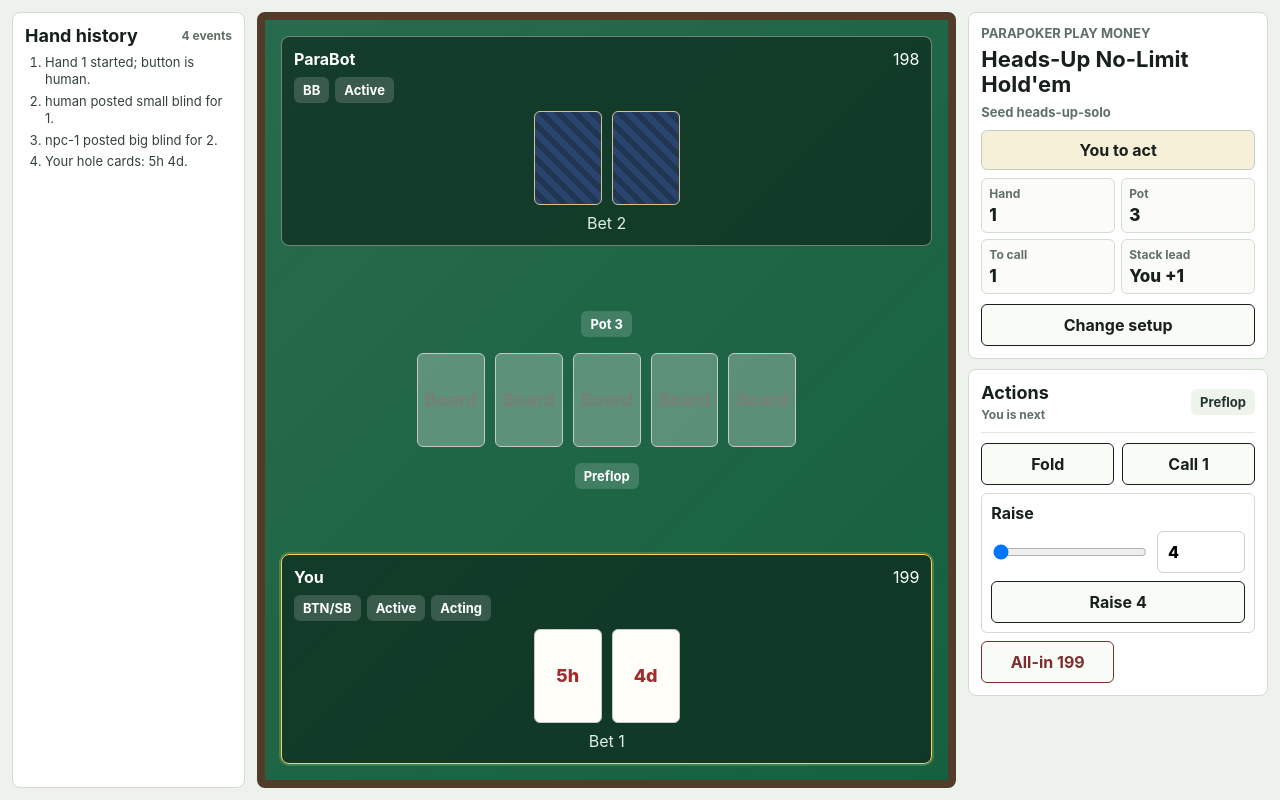
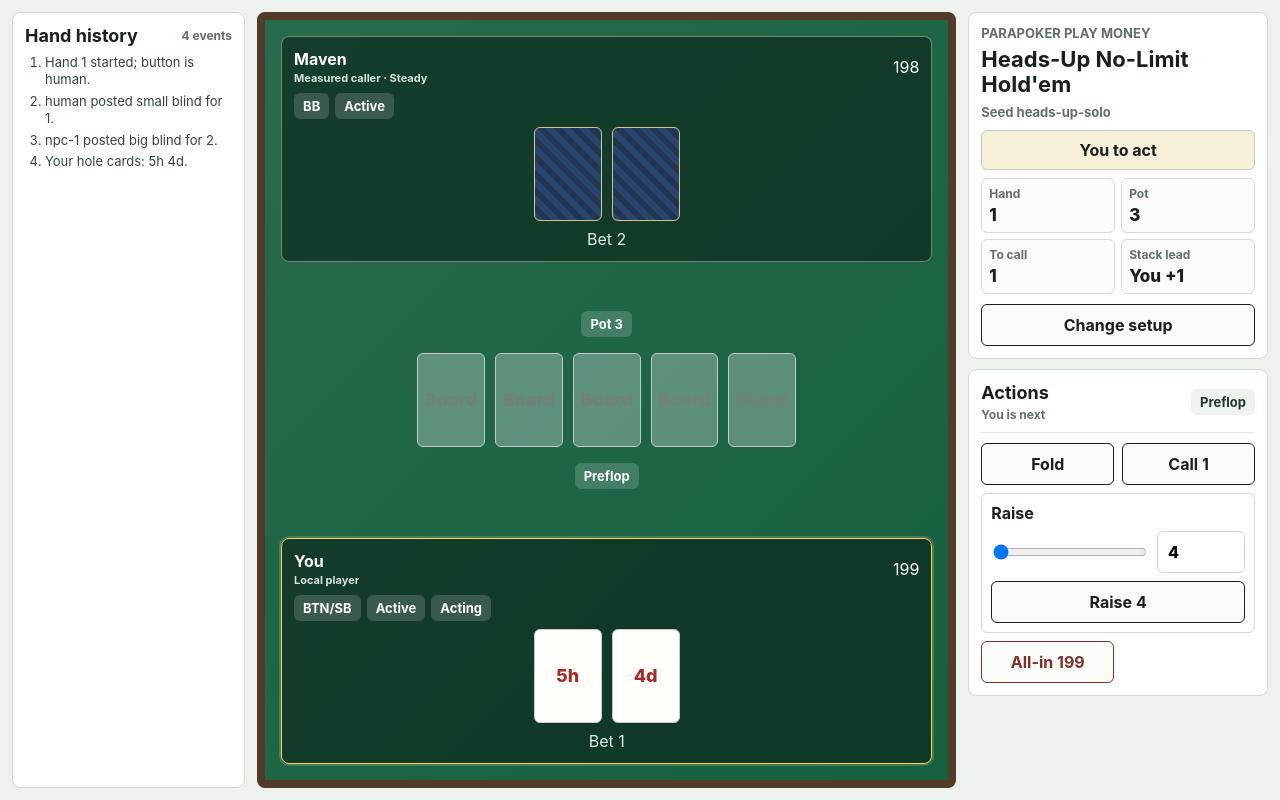
Before and after one commit to simply0307/parapoker-official-client, a React (Vite) app: page / in a window 1280 px wide. Both pictures are taken after a click on the button "Start Match". Built offline with nearby package versions, Linux system fonts and the light colour scheme.

Commit message:
Add local NPC and hand result presentation

```diff
--- a/src/index.css
+++ b/src/index.css
@@ -377,6 +377,18 @@ h2 {
   gap: 12px;
 }
 
+.seat-meta div {
+  min-width: 0;
+  display: grid;
+  gap: 2px;
+}
+
+.seat-role {
+  color: #d4e7dc;
+  font-size: 11px;
+  font-weight: 700;
+}
+
 .badges {
   display: flex;
   flex-wrap: wrap;
@@ -498,6 +510,32 @@ h2 {
 .controls-header div {
   display: grid;
   gap: 4px;
+}
+
+.hand-result-card {
+  border: 1px solid #d3dbd2;
+  border-radius: 6px;
+  padding: 9px;
+  background: #fbfcf8;
+  display: grid;
+  gap: 8px;
+}
+
+.hand-result-card div,
+.revealed-list {
+  display: grid;
+  gap: 4px;
+}
+
+.hand-result-card span {
+  color: #43524b;
+  font-size: 12px;
+  font-weight: 700;
+}
+
+.revealed-list {
+  border-top: 1px solid #e2e7df;
+  padding-top: 8px;
 }
 
 .round-pill {
--- /dev/null
+++ b/src/npc/roster.ts
@@ -0,0 +1,20 @@
+import type { SeatId } from '../poker-engine'
+
+export interface LocalNpcPresentation {
+  seatId: SeatId
+  name: string
+  archetype: string
+  difficulty: 'steady'
+}
+
+export const LOCAL_NPC_ROSTER: LocalNpcPresentation[] = [
+  { seatId: 'npc-1', name: 'Maven', archetype: 'Measured caller', difficulty: 'steady' },
+  { seatId: 'npc-2', name: 'Rook', archetype: 'Pressure raiser', difficulty: 'steady' },
+  { seatId: 'npc-3', name: 'Quinn', archetype: 'Board watcher', difficulty: 'steady' },
+  { seatId: 'npc-4', name: 'Sol', archetype: 'Pot controller', difficulty: 'steady' },
+  { seatId: 'npc-5', name: 'Vega', archetype: 'Value hunter', difficulty: 'steady' },
+]
+
+export function localNpcPresentation(seatId: SeatId): LocalNpcPresentation | undefined {
+  return LOCAL_NPC_ROSTER.find((npc) => npc.seatId === seatId)
+}
--- a/src/table-controllers/local-single-player/LocalSinglePlayerController.ts
+++ b/src/table-controllers/local-single-player/LocalSinglePlayerController.ts
@@ -5,6 +5,7 @@ import {
   type NpcPolicyConfig,
   type NpcTableMemory,
 } from '../../npc/basicNpc'
+import { LOCAL_NPC_ROSTER } from '../../npc/roster'
 import {
   applyAction,
   createGame,
@@ -48,11 +49,7 @@ export function createSixMaxSoloConfig(config: Partial<MatchConfig> = {}): Parti
     ...config,
     seats: config.seats ?? [
       { id: 'human', name: 'You', kind: 'human' },
-      { id: 'npc-1', name: 'ParaBot 1', kind: 'npc' },
-      { id: 'npc-2', name: 'ParaBot 2', kind: 'npc' },
-      { id: 'npc-3', name: 'ParaBot 3', kind: 'npc' },
-      { id: 'npc-4', name: 'ParaBot 4', kind: 'npc' },
-      { id: 'npc-5', name: 'ParaBot 5', kind: 'npc' },
+      ...LOCAL_NPC_ROSTER.map((npc) => ({ id: npc.seatId, name: npc.name, kind: 'npc' as const })),
     ],
   }
 }
--- a/src/table-controllers/local-single-player/LocalSoloSession.ts
+++ b/src/table-controllers/local-single-player/LocalSoloSession.ts
@@ -1,4 +1,5 @@
 import type { EngineCommand, MatchConfig, PublicSeatView, SeatId } from '../../poker-engine'
+import { LOCAL_NPC_ROSTER } from '../../npc/roster'
 import {
   createEventRecordDrafts,
   InMemoryEventRecordStore,
@@ -198,7 +199,13 @@ function createControllerConfig(config: LocalSoloSessionConfig): Partial<MatchCo
   if (config.mode === 'six-max') {
     return createSixMaxSoloConfig(base)
   }
-  return base
+  return {
+    ...base,
+    seats: [
+      { id: 'human', name: 'You', kind: 'human' },
+      { id: 'npc-1', name: LOCAL_NPC_ROSTER[0].name, kind: 'npc' },
+    ],
+  }
 }
 
 function toSeatAssignment(seat: PublicSeatView) {
--- a/src/ui/PokerTable.tsx
+++ b/src/ui/PokerTable.tsx
@@ -1,5 +1,6 @@
 import { useMemo, useRef, useState, type WheelEvent } from 'react'
 import { cardToString, type Card, type LegalAction, type PublicSeatView } from '../poker-engine'
+import { localNpcPresentation } from '../npc/roster'
 import {
   createRandomLocalSeed,
   defaultLocalSoloSessionConfig,
@@ -11,6 +12,19 @@ import type { LocalSinglePlayerSnapshot } from '../table-controllers/local-singl
 
 type SoloScene = 'setup' | 'playing' | 'betweenHand' | 'matchResult'
 type SeedMode = 'form' | 'same' | 'random'
+interface HandResultSummary {
+  label: string
+  winners: Array<{
+    name: string
+    amount: number
+    handName?: string
+    cards?: Card[]
+  }>
+  revealed: Array<{
+    name: string
+    cards: Card[]
+  }>
+}
 
 export function PokerTable() {
   const sessionRef = useRef<LocalSoloSession | null>(null)
@@ -33,6 +47,7 @@ export function PokerTable() {
     : 0
   const stackLead = snapshot ? getStackLead(snapshot.publicView.seats, snapshot.heroView.heroSeatId) : 'Even'
   const lastResult = snapshot ? getLastResultText(snapshot) : undefined
+  const handResult = snapshot ? getHandResultSummary(snapshot) : undefined
   const tableTitle = snapshot?.mode === 'six-max' ? "Six-Max No-Limit Hold'em" : "Heads-Up No-Limit Hold'em"
 
   const statusText = useMemo(() => {
@@ -214,10 +229,13 @@ export function PokerTable() {
           <div className="controls-header">
             <div>
               <h2>{scene === 'betweenHand' ? 'Hand result' : 'Actions'}</h2>
-              <p>{lastResult ?? (pendingSeat ? `${pendingSeat.name} is next` : 'Resolving hand')}</p>
+              <p>{handResult?.label ?? lastResult ?? (pendingSeat ? `${pendingSeat.name} is next` : 'Resolving hand')}</p>
             </div>
             <span className="round-pill">{titleCase(snapshot.publicView.street ?? snapshot.publicView.status)}</span>
           </div>
+          {(scene === 'betweenHand' || scene === 'matchResult') && handResult && (
+            <HandResultPanel result={handResult} />
+          )}
           <div className="action-row">
             {snapshot.heroView.legalActions.length === 0 && !canStartNextHand && scene !== 'matchResult' && (
               <span className="muted">Waiting for the table authority.</span>
@@ -337,6 +355,31 @@ function NumberField({ label, value, onChange }: { label: string; value: number;
   )
 }
 
+function HandResultPanel({ result }: { result: HandResultSummary }) {
+  return (
+    <div className="hand-result-card" aria-label="Latest hand result">
+      <div>
+        <strong>{result.label}</strong>
+        {result.winners.map((winner) => (
+          <span key={`${winner.name}-${winner.amount}`}>
+            {winner.name} wins {winner.amount}
+            {winner.handName ? ` with ${winner.handName}` : ''}
+          </span>
+        ))}
+      </div>
+      {result.revealed.length > 0 && (
+        <div className="revealed-list" aria-label="Revealed cards">
+          {result.revealed.map((entry) => (
+            <span key={entry.name}>
+              {entry.name}: {entry.cards.map(cardToString).join(' ')}
+            </span>
+          ))}
+        </div>
+      )}
+    </div>
+  )
+}
+
 function SessionResult({
   summary,
   rematchSameSeed,
@@ -400,10 +443,20 @@ function SeatPanel({
   label: string
   active?: boolean
 }) {
+  const presentation = seat.kind === 'npc' ? localNpcPresentation(seat.id) : undefined
+  const seatDescriptor = seat.kind === 'human'
+    ? 'Local player'
+    : presentation
+      ? `${presentation.archetype} · ${titleCase(presentation.difficulty)}`
+      : 'NPC opponent'
+
   return (
     <div className={`seat ${seat.id}${active ? ' active-seat' : ''}`} aria-label={label}>
       <div className="seat-meta">
-        <strong>{seat.name}</strong>
+        <div>
+          <strong>{seat.name}</strong>
+          <span className="seat-role">{seatDescriptor}</span>
+        </div>
         <span>{formatChips(seat.stack)}</span>
       </div>
       <div className="badges">
@@ -598,6 +651,34 @@ function getLastResultText(snapshot: LocalSinglePlayerSnapshot): string | undefi
   return `Last pot: ${awarded.payload.winners.map((winner) => `${winner.seatId} won ${winner.amount}`).join(', ')}`
 }
 
+function getHandResultSummary(snapshot: LocalSinglePlayerSnapshot): HandResultSummary | undefined {
+  const awarded = [...snapshot.heroView.events].reverse().find((event) => event.type === 'potAwarded')
+  if (!awarded || snapshot.publicView.status === 'handInProgress') {
+    return undefined
+  }
+
+  const showdown = [...snapshot.heroView.events].reverse().find((event) => event.type === 'showdown')
+  const seatName = (seatId: string) => snapshot.publicView.seats.find((seat) => seat.id === seatId)?.name ?? seatId
+  const winners = awarded.payload.winners.map((winner) => ({
+    name: seatName(winner.seatId),
+    amount: winner.amount,
+    handName: winner.handName,
+    cards: winner.cards,
+  }))
+  const revealed = showdown && showdown.handId === awarded.handId
+    ? Object.entries(showdown.payload.revealedCards).map(([seatId, cards]) => ({
+        name: seatName(seatId),
+        cards,
+      }))
+    : []
+
+  return {
+    label: revealed.length > 0 ? 'Showdown result' : 'Pot awarded',
+    winners,
+    revealed,
+  }
+}
+
 function formatChips(amount: number): string {
   return `${amount}`
 }
```
Also changed, not shown: 1 other file (tests, documents, lock files or other folders).
